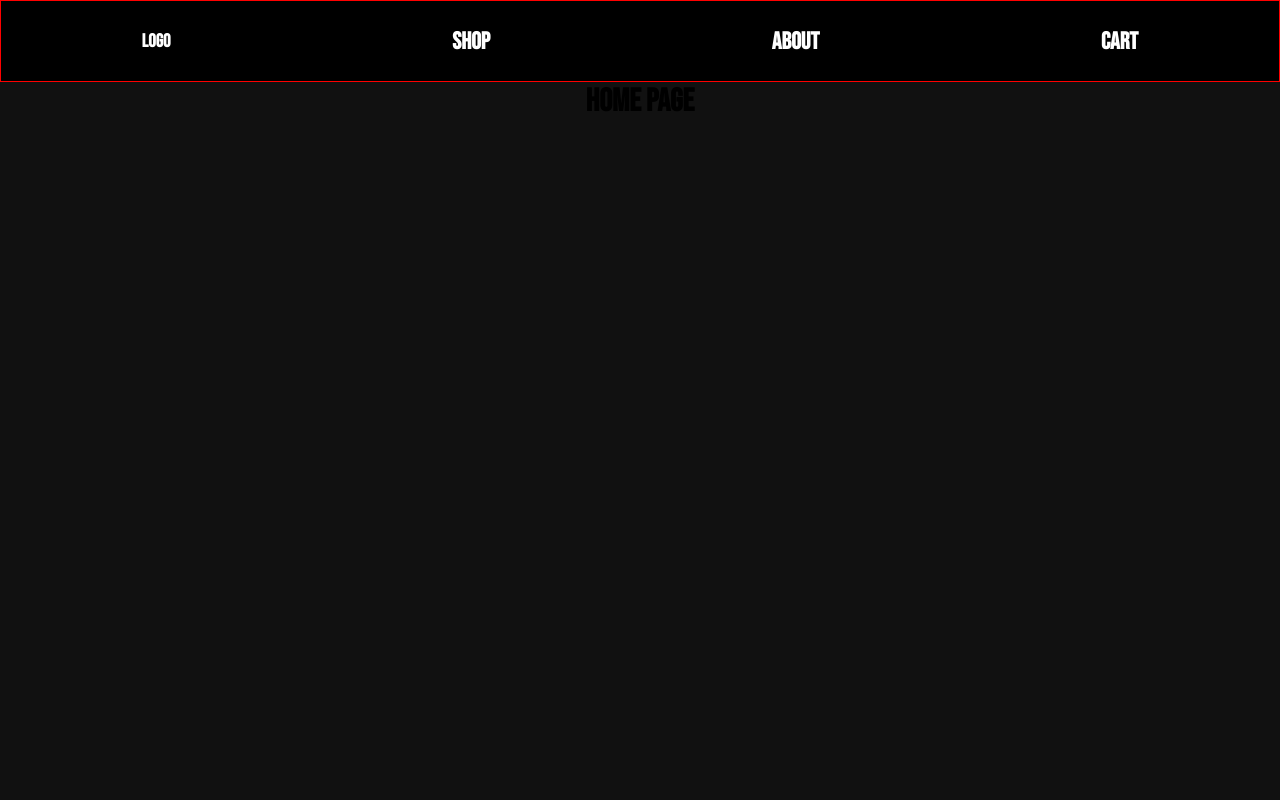
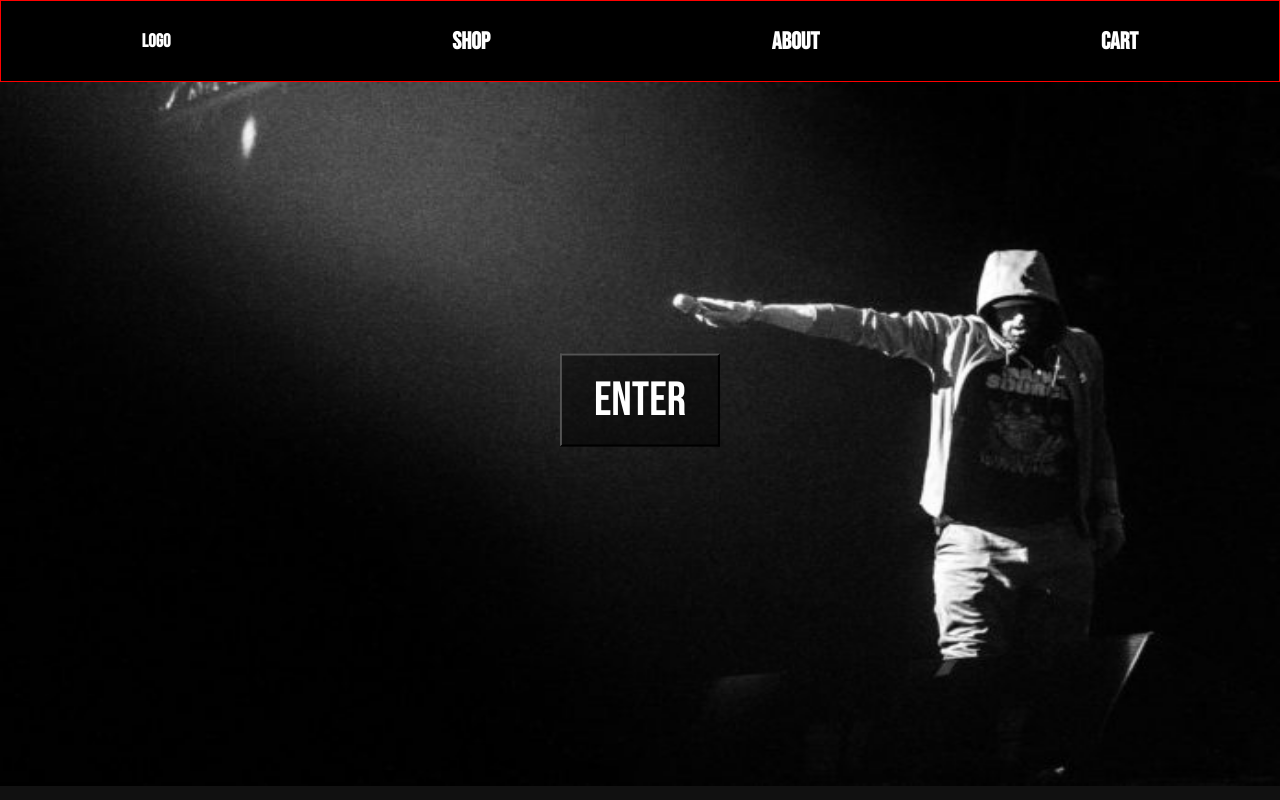
Before and after one commit to fpsbowser/shopping-cart, a React (Create React App) app: page / in a window 1280 px wide. Built offline with nearby package versions, Linux system fonts and the light colour scheme.

Commit message:
added background to homepage

```diff
--- a/src/components/Home.js
+++ b/src/components/Home.js
@@ -1,9 +1,19 @@
 import React from "react";
-
+import { Link } from "react-router-dom";
+import "../styles/home.css";
 const Home = () => {
   return (
-    <div>
-      <h1>Home Page</h1>
+    <div id="container">
+      <img
+        src={require("../assets/Eminem-background.jpg")}
+        alt="eminem-background"
+        id="eminem-background"
+      />
+      <div className="center">
+        <Link to={"/shop"}>
+          <button id="enter-btn">Enter</button>
+        </Link>
+      </div>
     </div>
   );
 };
```
